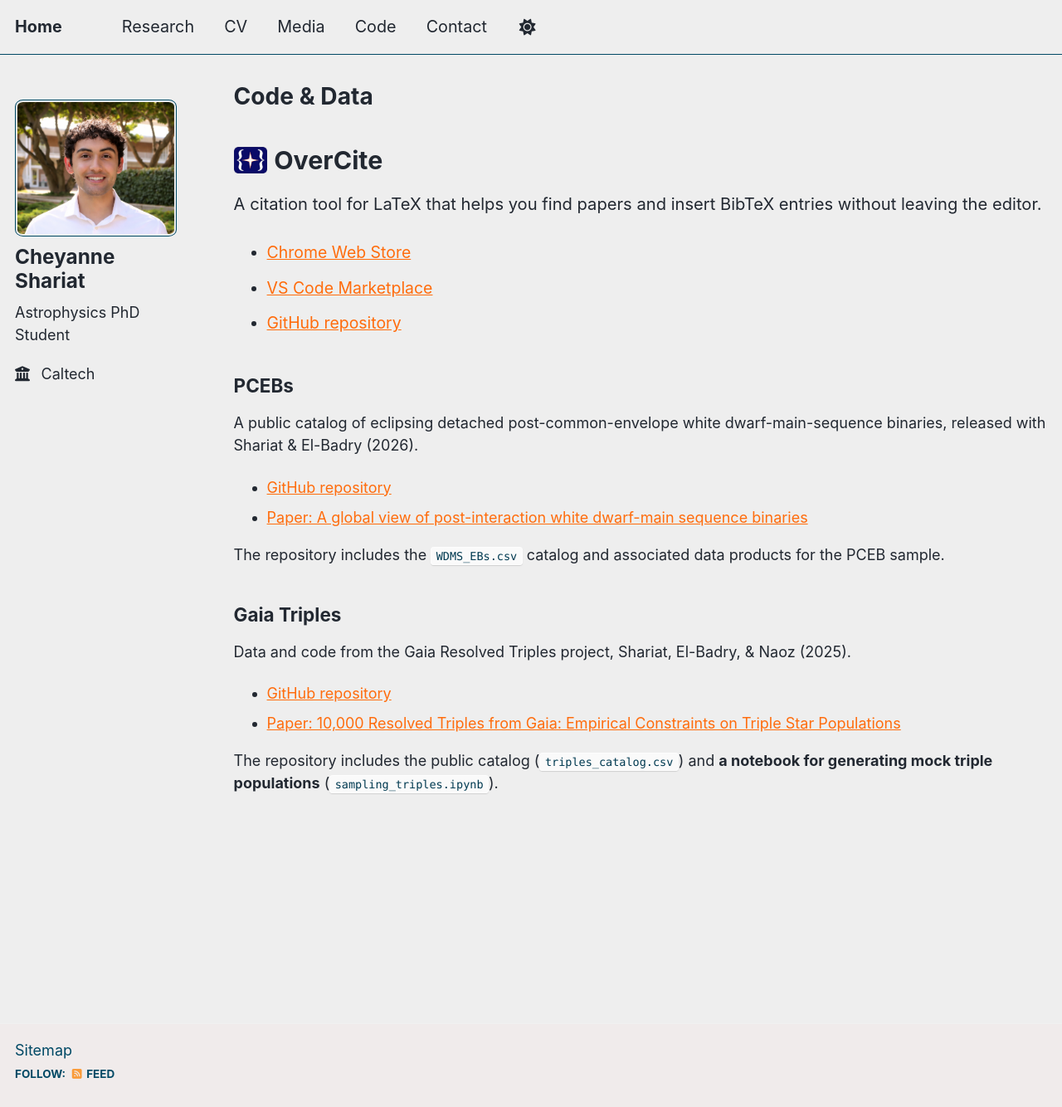
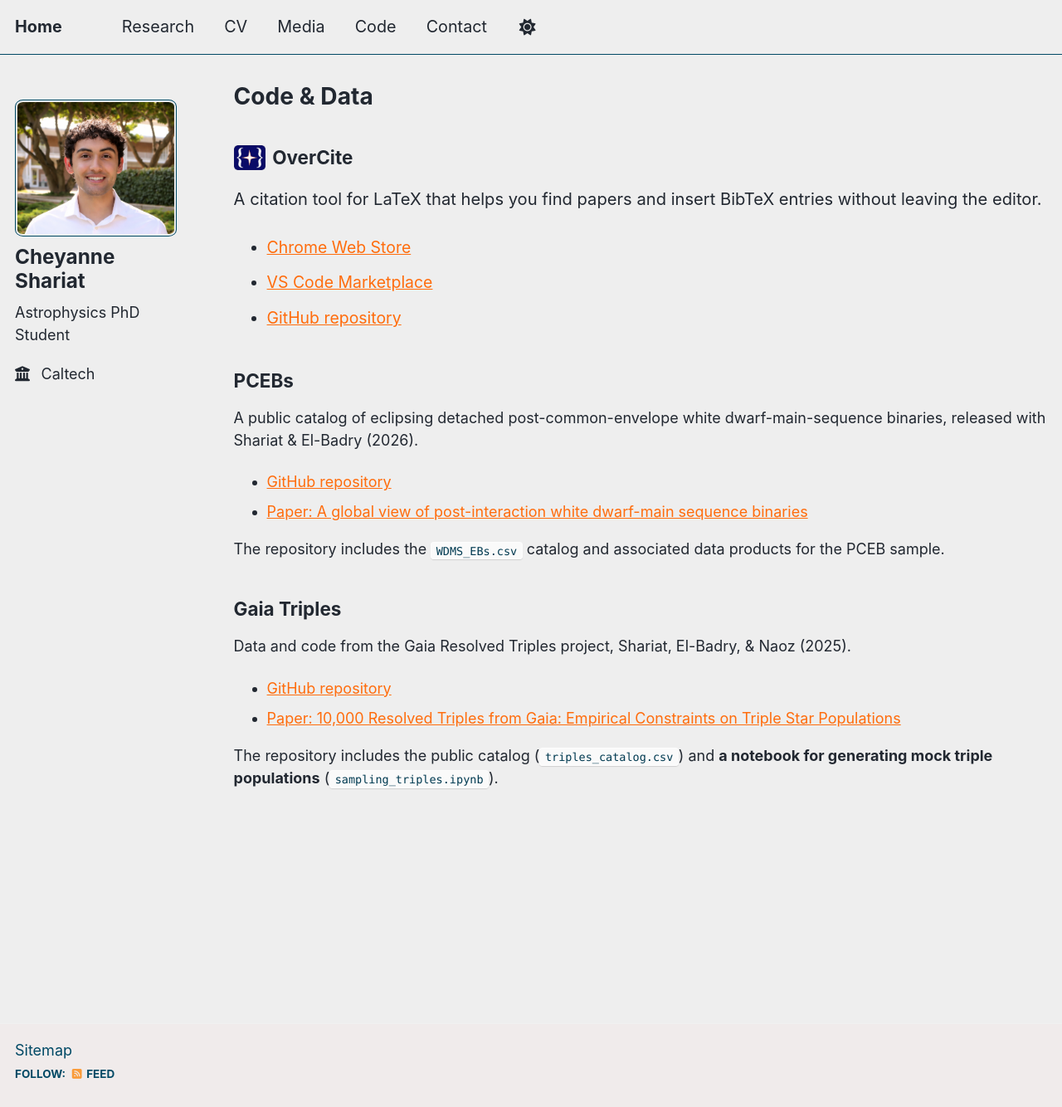
Before and after one commit to cheyanneshariat/cheyanneshariat.github.io, a Jekyll site: the page built from _pages/code.md, in a window 1280 px wide and 1334 px high. Shown: the whole window at 83% size. Built offline with Jekyll 4.4.1, drawn with Linux system fonts in a browser that asks for light colours; a script that is not in the unit is left out.

Commit message:
Update code.md

```diff
--- a/_pages/code.md
+++ b/_pages/code.md
@@ -8,8 +8,8 @@
 {% include base_path %}
 
 <h2 style="margin-bottom: 0.8rem; display: flex; align-items: center; gap: 0.48rem;">
-  <img src="/images/overcite-logo.png" alt="OverCite logo" width="40">
-  <span style="font-size: 1.35em;">OverCite</span>
+  <img src="/images/overcite-logo.png" alt="OverCite logo" width="38">
+  <span style="font-size: 1.w5em;">OverCite</span>
 </h2>
 
 <p style="font-size: 1.12em; line-height: 1.5;">
```
